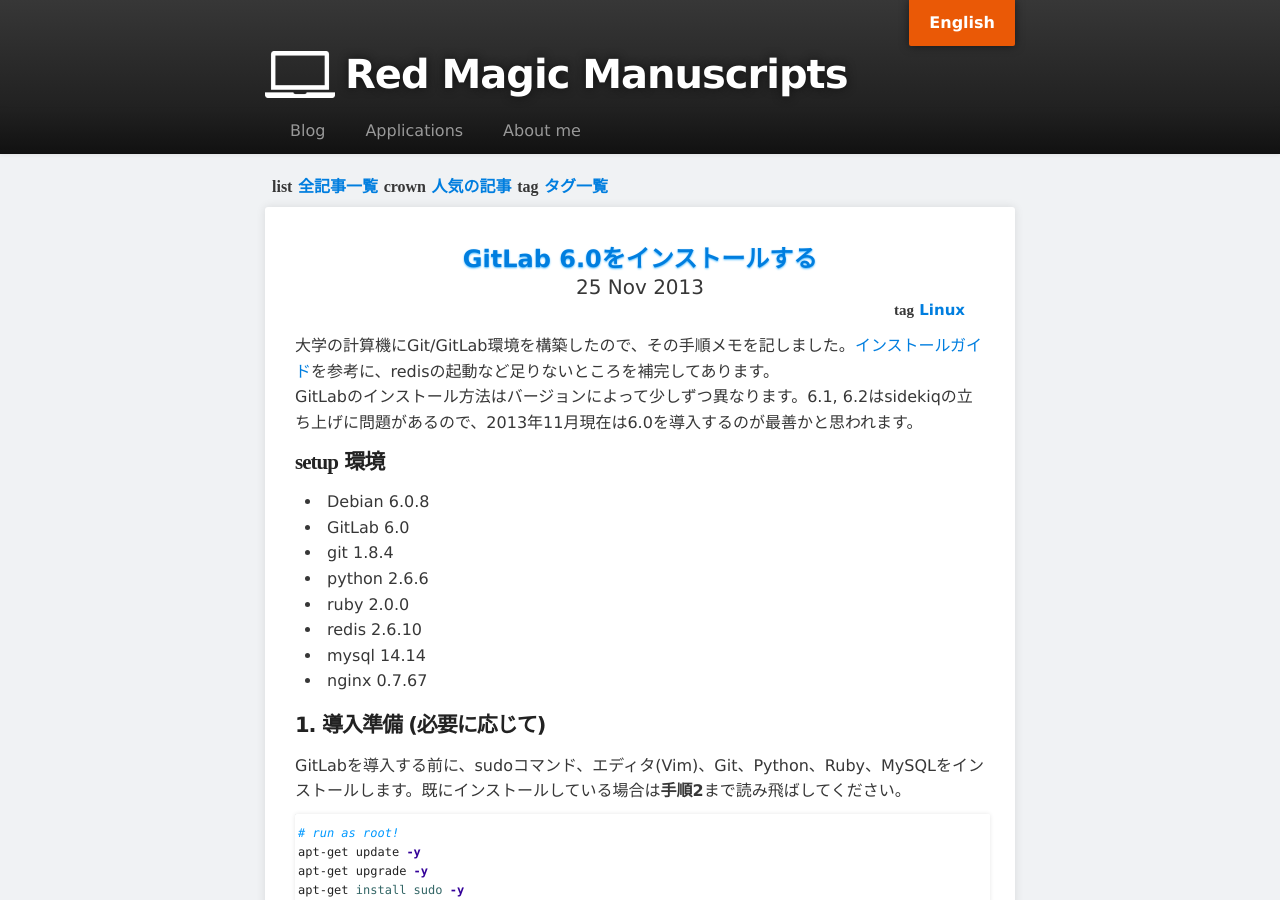
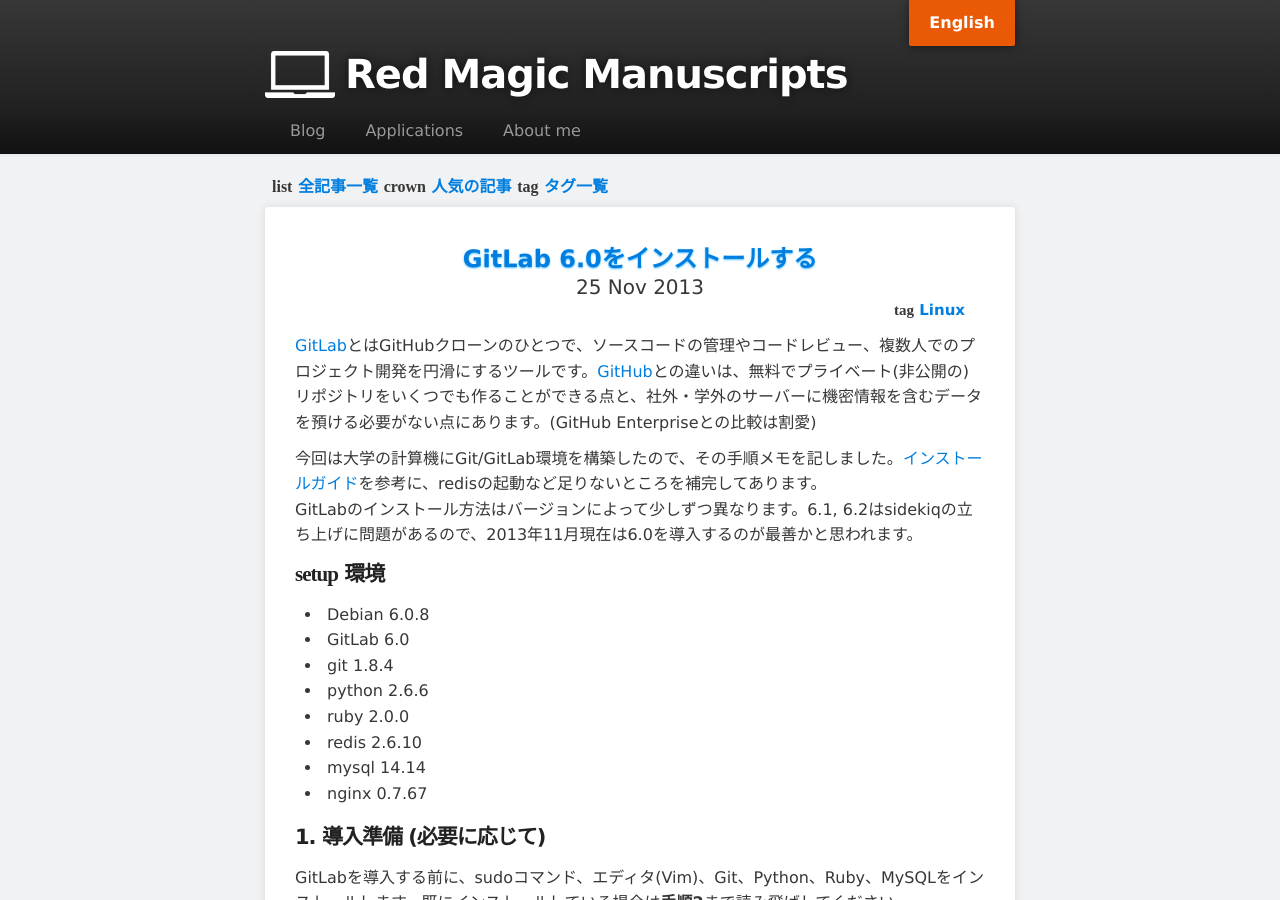
Before and after one commit to Mrk1869/source-mrk1869.github.com, a Jekyll site: the page built from _posts/2013-11-25-gitlab_installation.md, in a window 1280 px wide and 900 px high. Built offline with Jekyll 4.4.1, drawn with Linux system fonts in a browser that asks for light colours; some web fonts are replaced; comment, search, counter and statistics services are not loaded.

Commit message:
Modified post: gitlab

```diff
--- a/_posts/2013-11-25-gitlab_installation.md
+++ b/_posts/2013-11-25-gitlab_installation.md
@@ -7,7 +7,9 @@
 keywords: GitLab, Git, インストール, セットアップ
 ---
 
-大学の計算機にGit/GitLab環境を構築したので、その手順メモを記しました。[インストールガイド](https://github.com/gitlabhq/gitlabhq/blob/6-0-stable/doc/install/installation.md)を参考に、redisの起動など足りないところを補完してあります。<br>GitLabのインストール方法はバージョンによって少しずつ異なります。6.1, 6.2はsidekiqの立ち上げに問題があるので、2013年11月現在は6.0を導入するのが最善かと思われます。
+[GitLab](http://gitlab.org/)とはGitHubクローンのひとつで、ソースコードの管理やコードレビュー、複数人でのプロジェクト開発を円滑にするツールです。[GitHub](https://github.com/)との違いは、無料でプライベート(非公開の)リポジトリをいくつでも作ることができる点と、社外・学外のサーバーに機密情報を含むデータを預ける必要がない点にあります。(GitHub Enterpriseとの比較は割愛)
+
+今回は大学の計算機にGit/GitLab環境を構築したので、その手順メモを記しました。[インストールガイド](https://github.com/gitlabhq/gitlabhq/blob/6-0-stable/doc/install/installation.md)を参考に、redisの起動など足りないところを補完してあります。<br>GitLabのインストール方法はバージョンによって少しずつ異なります。6.1, 6.2はsidekiqの立ち上げに問題があるので、2013年11月現在は6.0を導入するのが最善かと思われます。
 
 #### <span class="lsf">setup</span> 環境
 * Debian 6.0.8
```
